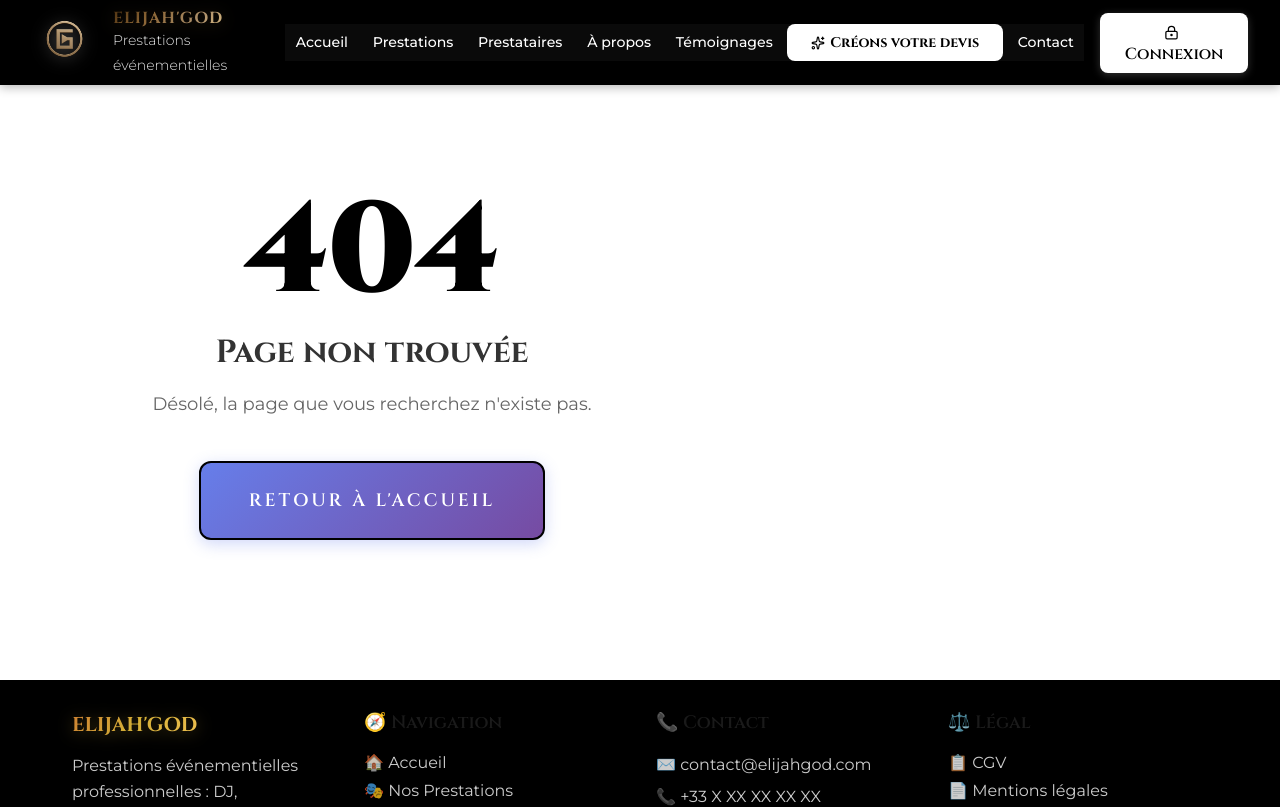
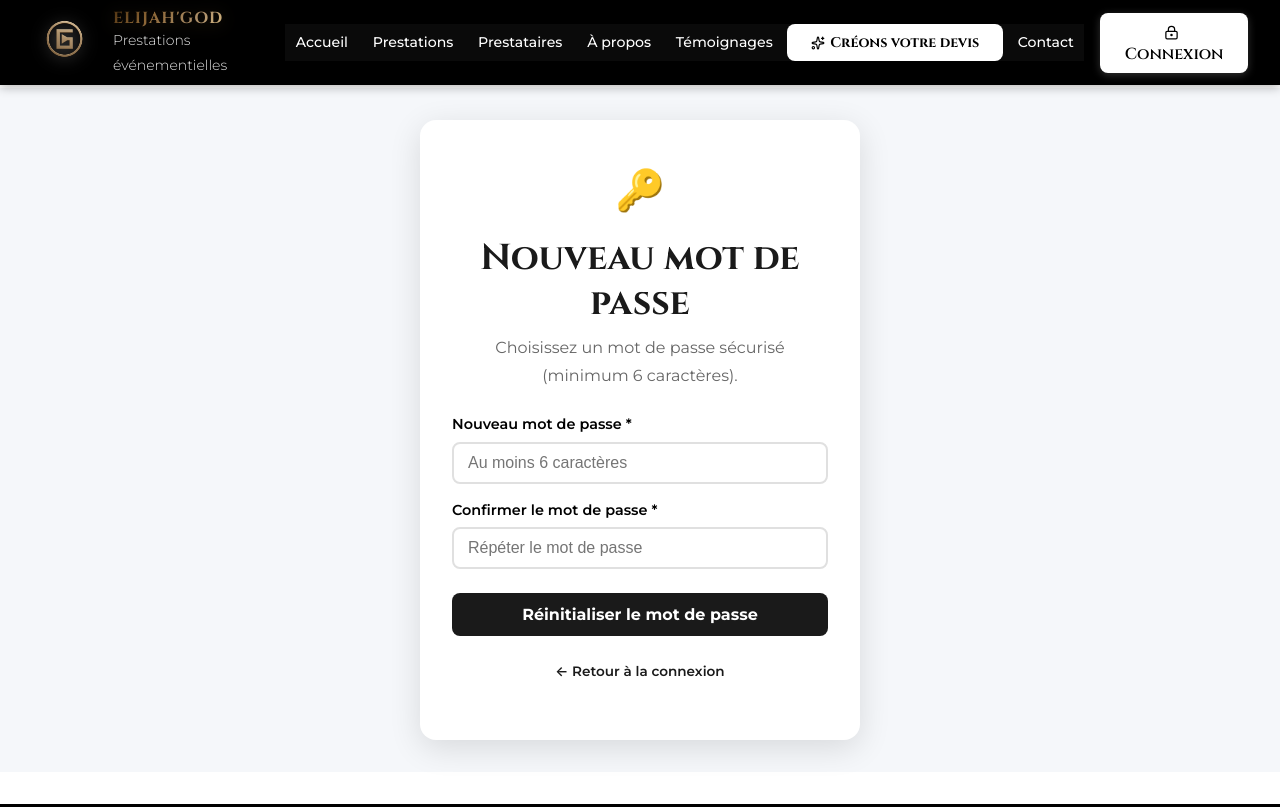
Before and after one commit to andreondouo-debug/ELIJAHGOD, a React (Create React App) app in the folder frontend/: page /client/reset-password/1 in a window 1280 px wide. Shown: the top 807 px of the page. Built offline with nearby package versions, Linux system fonts and the light colour scheme; no server answers.

Commit message:
Fix 404: pages vérification email et reset mot de passe

```diff
--- a/frontend/src/App.js
+++ b/frontend/src/App.js
@@ -27,6 +27,8 @@
 // Pages Client
 import SignupPage from './pages/SignupPage';
 import ClientLoginPage from './pages/ClientLoginPage';
+import VerifierEmailPage from './pages/VerifierEmailPage';
+import ResetPasswordPage from './pages/ResetPasswordPage';
 import ClientDashboard from './pages/ClientDashboard';
 import MesDevisPage from './pages/MesDevisPage';
 import DevisDetailClientPage from './pages/DevisDetailClientPage';
@@ -75,6 +77,8 @@
                     {/* Routes Client */}
                     <Route path="/client/inscription" element={<SignupPage />} />
                     <Route path="/client/login" element={<ClientLoginPage />} />
+                    <Route path="/client/verifier-email/:token" element={<VerifierEmailPage />} />
+                    <Route path="/client/reset-password/:token" element={<ResetPasswordPage />} />
                     <Route path="/client/dashboard" element={<ClientDashboard />} />
                     <Route path="/mes-devis" element={<MesDevisPage />} />
                     <Route path="/client/mes-devis" element={<MesDevisPage />} />
--- /dev/null
+++ b/frontend/src/pages/ResetPasswordPage.js
@@ -0,0 +1,119 @@
+import React, { useState } from 'react';
+import { useParams, Link } from 'react-router-dom';
+import axios from 'axios';
+import { API_URL } from '../config';
+
+function ResetPasswordPage() {
+  const { token } = useParams();
+  const [password, setPassword] = useState('');
+  const [confirm, setConfirm] = useState('');
+  const [status, setStatus] = useState('idle'); // 'idle' | 'loading' | 'success' | 'error'
+  const [message, setMessage] = useState('');
+  const [countdown, setCountdown] = useState(5);
+
+  const handleSubmit = async (e) => {
+    e.preventDefault();
+    if (password.length < 6) {
+      setMessage('Le mot de passe doit contenir au moins 6 caractères.');
+      setStatus('error');
+      return;
+    }
+    if (password !== confirm) {
+      setMessage('Les mots de passe ne correspondent pas.');
+      setStatus('error');
+      return;
+    }
+    setStatus('loading');
+    try {
+      const { data } = await axios.post(`${API_URL}/api/clients/reset-password/${token}`, { password });
+      if (data.success) {
+        setStatus('success');
+        setMessage(data.message || 'Mot de passe réinitialisé avec succès !');
+        // Redirection auto
+        let c = 5;
+        const interval = setInterval(() => {
+          c -= 1;
+          setCountdown(c);
+          if (c <= 0) { clearInterval(interval); window.location.href = '/client/login'; }
+        }, 1000);
+      } else {
+        setStatus('error');
+        setMessage(data.message || 'Une erreur est survenue.');
+      }
+    } catch (err) {
+      setStatus('error');
+      setMessage(err.response?.data?.message || 'Le lien est invalide ou a expiré.');
+    }
+  };
+
+  return (
+    <div style={{ minHeight: '80vh', display: 'flex', alignItems: 'center', justifyContent: 'center', padding: '2rem', background: '#f5f7fa' }}>
+      <div style={{ maxWidth: 440, width: '100%', textAlign: 'center', padding: '2.5rem 2rem', borderRadius: 16, background: '#fff', boxShadow: '0 8px 32px rgba(0,0,0,0.12)' }}>
+
+        {status === 'success' ? (
+          <>
+            <div style={{ fontSize: '3.5rem', marginBottom: '1rem' }}>✅</div>
+            <h2 style={{ color: '#27ae60', marginBottom: '0.5rem' }}>Mot de passe modifié !</h2>
+            <p style={{ color: '#444', marginBottom: '1rem' }}>{message}</p>
+            <p style={{ color: '#888', fontSize: '0.9rem', marginBottom: '1.5rem' }}>
+              Redirection dans <strong>{countdown}</strong> seconde{countdown !== 1 ? 's' : ''}…
+            </p>
+            <Link to="/client/login" style={{ display: 'inline-block', padding: '12px 28px', background: '#1a1a1a', color: '#fff', borderRadius: 8, fontWeight: 600, textDecoration: 'none' }}>
+              Se connecter
+            </Link>
+          </>
+        ) : (
+          <>
+            <div style={{ fontSize: '2.5rem', marginBottom: '1rem' }}>🔑</div>
+            <h2 style={{ color: '#1a1a1a', marginBottom: '0.5rem' }}>Nouveau mot de passe</h2>
+            <p style={{ color: '#666', marginBottom: '1.5rem' }}>Choisissez un mot de passe sécurisé (minimum 6 caractères).</p>
+
+            {status === 'error' && (
+              <div style={{ background: '#fadbd8', color: '#c0392b', padding: '10px 14px', borderRadius: 8, marginBottom: '1rem', fontSize: '0.9rem' }}>
+                {message}
+              </div>
+            )}
+
+            <form onSubmit={handleSubmit} style={{ textAlign: 'left' }}>
+              <div style={{ marginBottom: '1rem' }}>
+                <label style={{ display: 'block', fontWeight: 600, marginBottom: 6, fontSize: '0.9rem' }}>Nouveau mot de passe *</label>
+                <input
+                  type="password"
+                  value={password}
+                  onChange={e => setPassword(e.target.value)}
+                  placeholder="Au moins 6 caractères"
+                  required
+                  style={{ width: '100%', padding: '10px 14px', borderRadius: 8, border: '2px solid #e0e0e0', fontSize: '1rem', boxSizing: 'border-box' }}
+                />
+              </div>
+              <div style={{ marginBottom: '1.5rem' }}>
+                <label style={{ display: 'block', fontWeight: 600, marginBottom: 6, fontSize: '0.9rem' }}>Confirmer le mot de passe *</label>
+                <input
+                  type="password"
+                  value={confirm}
+                  onChange={e => setConfirm(e.target.value)}
+                  placeholder="Répéter le mot de passe"
+                  required
+                  style={{ width: '100%', padding: '10px 14px', borderRadius: 8, border: '2px solid #e0e0e0', fontSize: '1rem', boxSizing: 'border-box' }}
+                />
+              </div>
+              <button
+                type="submit"
+                disabled={status === 'loading'}
+                style={{ width: '100%', padding: '12px', background: '#1a1a1a', color: '#fff', borderRadius: 8, fontWeight: 700, fontSize: '1rem', cursor: status === 'loading' ? 'not-allowed' : 'pointer', border: 'none', opacity: status === 'loading' ? 0.7 : 1 }}
+              >
+                {status === 'loading' ? 'Enregistrement…' : 'Réinitialiser le mot de passe'}
+              </button>
+            </form>
+
+            <p style={{ marginTop: '1.5rem', fontSize: '0.85rem', color: '#888' }}>
+              <Link to="/client/login" style={{ color: '#1a1a1a', fontWeight: 600 }}>← Retour à la connexion</Link>
+            </p>
+          </>
+        )}
+      </div>
+    </div>
+  );
+}
+
+export default ResetPasswordPage;
--- /dev/null
+++ b/frontend/src/pages/VerifierEmailPage.js
@@ -0,0 +1,100 @@
+import React, { useEffect, useState } from 'react';
+import { useParams, Link } from 'react-router-dom';
+import axios from 'axios';
+import { API_URL } from '../config';
+import './LoginPage.css'; // Réutilise les styles d'auth existants
+
+function VerifierEmailPage() {
+  const { token } = useParams();
+  const [status, setStatus] = useState('loading'); // 'loading' | 'success' | 'error'
+  const [message, setMessage] = useState('');
+  const [countdown, setCountdown] = useState(5);
+
+  useEffect(() => {
+    const verify = async () => {
+      try {
+        const { data } = await axios.get(`${API_URL}/api/clients/verifier-email/${token}`);
+        if (data.success) {
+          setStatus('success');
+          setMessage(data.message || 'Votre email a été vérifié avec succès !');
+        } else {
+          setStatus('error');
+          setMessage(data.message || 'Lien invalide ou expiré.');
+        }
+      } catch (err) {
+        setStatus('error');
+        setMessage(
+          err.response?.data?.message || 'Le lien est invalide ou a expiré. Veuillez vous réinscrire.'
+        );
+      }
+    };
+    verify();
+  }, [token]);
+
+  // Redirection automatique vers login après succès
+  useEffect(() => {
+    if (status !== 'success') return;
+    if (countdown <= 0) {
+      window.location.href = '/client/login';
+      return;
+    }
+    const t = setTimeout(() => setCountdown(c => c - 1), 1000);
+    return () => clearTimeout(t);
+  }, [status, countdown]);
+
+  return (
+    <div className="auth-page" style={{ minHeight: '80vh', display: 'flex', alignItems: 'center', justifyContent: 'center', padding: '2rem' }}>
+      <div className="auth-card" style={{ maxWidth: 480, width: '100%', textAlign: 'center', padding: '2.5rem 2rem', borderRadius: 16, background: '#fff', boxShadow: '0 8px 32px rgba(0,0,0,0.12)' }}>
+
+        {status === 'loading' && (
+          <>
+            <div style={{ fontSize: '3rem', marginBottom: '1rem' }}>⏳</div>
+            <h2 style={{ color: '#1a1a1a', marginBottom: '0.5rem' }}>Vérification en cours…</h2>
+            <p style={{ color: '#666' }}>Merci de patienter quelques instants.</p>
+          </>
+        )}
+
+        {status === 'success' && (
+          <>
+            <div style={{ fontSize: '3.5rem', marginBottom: '1rem' }}>✅</div>
+            <h2 style={{ color: '#27ae60', marginBottom: '0.5rem' }}>Email vérifié !</h2>
+            <p style={{ color: '#444', marginBottom: '1.5rem' }}>{message}</p>
+            <p style={{ color: '#888', fontSize: '0.9rem', marginBottom: '1.5rem' }}>
+              Redirection automatique dans <strong>{countdown}</strong> seconde{countdown !== 1 ? 's' : ''}…
+            </p>
+            <Link
+              to="/client/login"
+              style={{ display: 'inline-block', padding: '12px 28px', background: '#1a1a1a', color: '#fff', borderRadius: 8, fontWeight: 600, textDecoration: 'none' }}
+            >
+              Se connecter maintenant
+            </Link>
+          </>
+        )}
+
+        {status === 'error' && (
+          <>
+            <div style={{ fontSize: '3.5rem', marginBottom: '1rem' }}>❌</div>
+            <h2 style={{ color: '#e74c3c', marginBottom: '0.5rem' }}>Lien invalide</h2>
+            <p style={{ color: '#444', marginBottom: '1.5rem' }}>{message}</p>
+            <div style={{ display: 'flex', gap: '1rem', justifyContent: 'center', flexWrap: 'wrap' }}>
+              <Link
+                to="/client/inscription"
+                style={{ display: 'inline-block', padding: '12px 24px', background: '#1a1a1a', color: '#fff', borderRadius: 8, fontWeight: 600, textDecoration: 'none' }}
+              >
+                Créer un compte
+              </Link>
+              <Link
+                to="/client/login"
+                style={{ display: 'inline-block', padding: '12px 24px', background: 'transparent', color: '#1a1a1a', border: '2px solid #1a1a1a', borderRadius: 8, fontWeight: 600, textDecoration: 'none' }}
+              >
+                Se connecter
+              </Link>
+            </div>
+          </>
+        )}
+      </div>
+    </div>
+  );
+}
+
+export default VerifierEmailPage;
```
